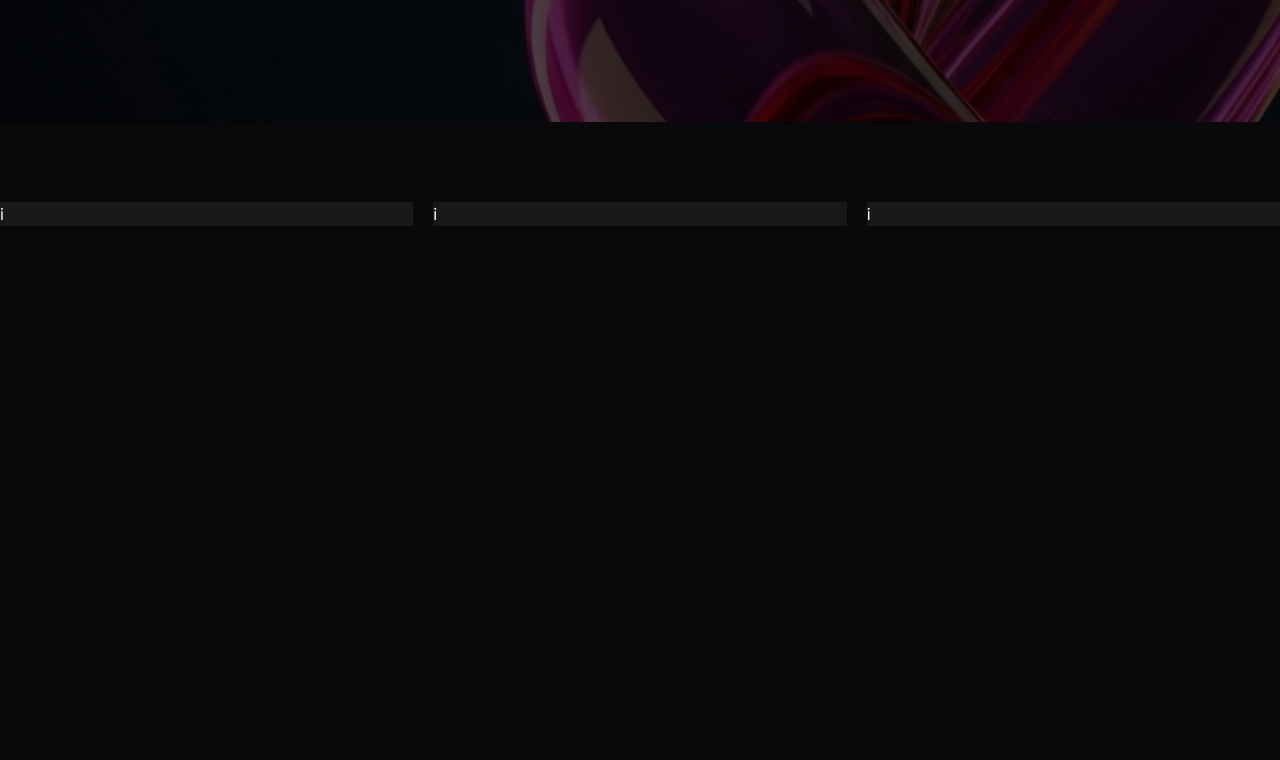
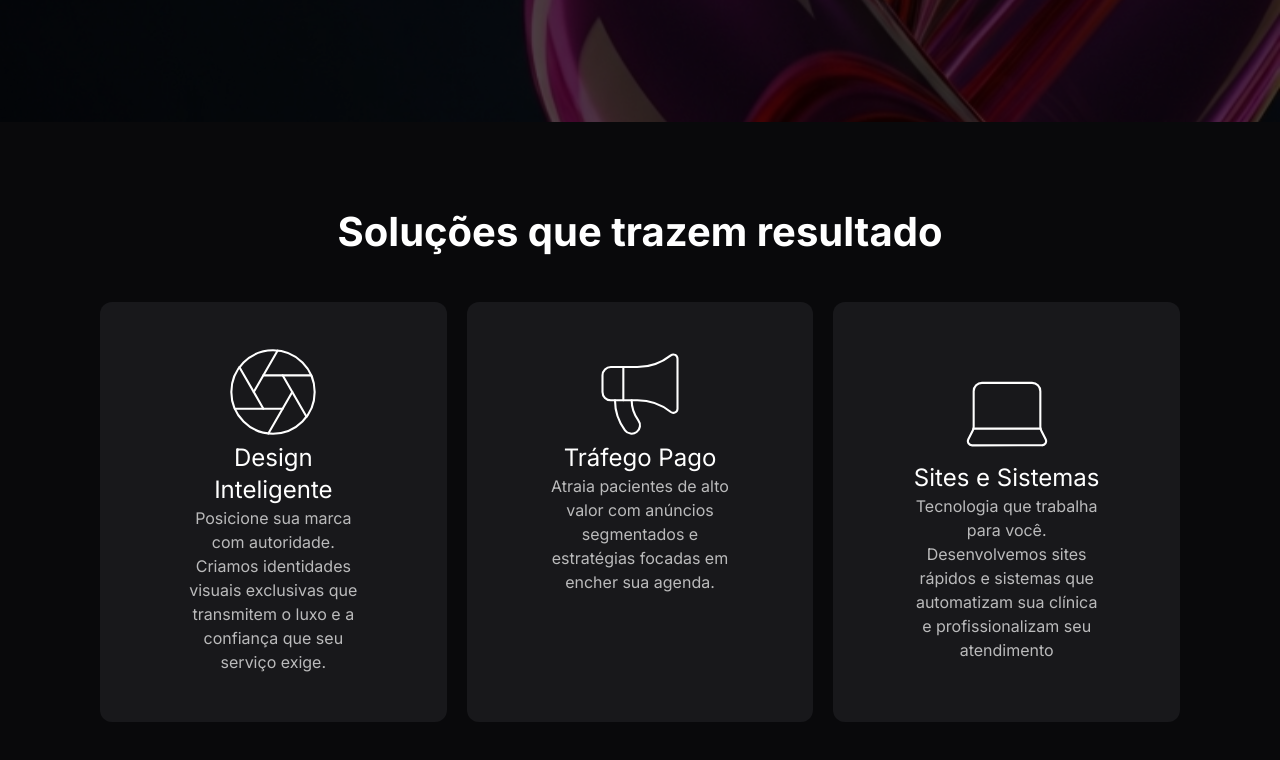
Before and after one commit to carloshenriquecarvalho/nexus-webpage, a website: page index.html in a window 1280 px wide. Shown: the part 678-1438 px from the top of the page. Before the commit the page ends 984 px from the top, so only its background shows below. Drawn offline with nearby package versions, Linux system fonts and the light colour scheme; files that its build step writes are made by us from their sources.

Commit message:
feature: finished services section

```diff
--- a/index.html
+++ b/index.html
@@ -13,7 +13,7 @@
 
 <body class="bg-zinc-950 text-white font-sans antialiased">
     <nav
-        class="fixed top-0 left-0 w-full z-50 py-5 lg:px-30 px-10 md:bg-gradient-to-r from-nexus-pink bg-black to-nexus-orange flex items-center justify-between">
+        class="fixed top-0 left-0 w-full z-50 py-5 lg:px-30 px-10 md:bg-gradient-to-r from-nexus-pink bg-zinc-900 to-nexus-orange flex items-center justify-between">
         <a href="#hero"><img src="src/assets/logo/white.png" class="w-20" alt="Logomarca Branca da Nexus"></a>
 
         <button id="menu-btn" class="md:hidden text-white focus:outline-none cursor-pointer">
@@ -50,32 +50,76 @@
     </nav>
     <section id="hero" class="relative w-full h-screen flex items-center justify-center overflow-hidden">
 
-        <img class="absolute inset-0 w-full h-full object-cover brightness-[0.3] z-0" src="src/assets/background/background-hero.png" alt="Background">
+        <img class="absolute inset-0 w-full h-full object-cover brightness-[0.3] z-0"
+            src="src/assets/background/background-hero.png" alt="Background">
 
         <div class="px-15 relative z-10 container mx-auto px-6 flex flex-col items-center text-center">
 
             <div class="max-w-3xl space-y-6">
                 <h1 class="text-4xl md:text-7xl font-extrabold text-white leading-tight">
-                    Sua clínica com <span class="text-transparent bg-clip-text bg-gradient-to-r from-nexus-pink to-nexus-orange">tecnologia de elite.</span>
+                    Sua clínica com <span
+                        class="text-transparent bg-clip-text bg-gradient-to-r from-nexus-pink to-nexus-orange">tecnologia
+                        de elite.</span>
                 </h1>
 
                 <p class="text-slate-300 text-lg md:text-2xl max-w-2xl mx-auto">
-                    Desenvolvemos ecossistemas digitais que automatizam sua captação e elevam o padrão do seu atendimento.
+                    Desenvolvemos ecossistemas digitais que automatizam sua captação e elevam o padrão do seu
+                    atendimento.
                 </p>
 
                 <div class="pt-4">
-                    <button class="bg-gradient-to-r from-nexus-pink to-nexus-orange text-white px-10 py-5 rounded-full font-bold text-xl shadow-lg shadow-nexus-pink/30 hover:scale-105 transition-transform cursor-pointer">
+                    <button
+                        class="bg-gradient-to-r from-nexus-pink to-nexus-orange text-white px-10 py-5 rounded-full font-bold text-xl shadow-lg shadow-nexus-pink/30 hover:scale-105 transition-transform cursor-pointer">
                         Quero escalar minha clínica!
                     </button>
                 </div>
             </div>
         </div>
     </section>
-    <section id="services" class="py-20 ">
-        <div class="grid grid-cols-1 md:grid-cols-3 gap-5">
-            <div class="bg-zinc-900">i</div>
-            <div class="bg-zinc-900">i</div>
-            <div class="bg-zinc-900">i</div>
+    <section id="services" class="gap-10 flex flex-col py-20 text-center px-10">
+        <h2 class="text-[40px] font-bold align-center ">Soluções que trazem resultado</h2>
+        <div class=" grid grid-cols-1 md:grid-cols-3 gap-5 px-15">
+            <div class="bg-zinc-900 py-10 px-20 items-center flex flex-col rounded-xl">
+                <svg xmlns="http://www.w3.org/2000/svg" width="100" height="100" viewBox="0 0 24 24" fill="none"
+                    stroke="currentColor" stroke-width="0.5" stroke-linecap="round" stroke-linejoin="round"
+                    class="lucide lucide-aperture-icon lucide-aperture">
+                    <circle cx="12" cy="12" r="10" />
+                    <path d="m14.31 8 5.74 9.94" />
+                    <path d="M9.69 8h11.48" />
+                    <path d="m7.38 12 5.74-9.94" />
+                    <path d="M9.69 16 3.95 6.06" />
+                    <path d="M14.31 16H2.83" />
+                    <path d="m16.62 12-5.74 9.94" />
+                </svg>
+                <p class="text-2xl">Design Inteligente</p>
+                <p class="opacity-70">Posicione sua marca com autoridade. Criamos identidades visuais exclusivas que transmitem o luxo e a
+                    confiança que seu serviço exige.</p>
+            </div>
+            <div class="bg-zinc-900 rounded-xl py-10 px-20 items-center flex flex-col">
+                <svg xmlns="http://www.w3.org/2000/svg" width="100" height="100" viewBox="0 0 24 24" fill="none"
+                    stroke="currentColor" stroke-width="0.5" stroke-linecap="round" stroke-linejoin="round"
+                    class="lucide lucide-megaphone-icon lucide-megaphone">
+                    <path
+                        d="M11 6a13 13 0 0 0 8.4-2.8A1 1 0 0 1 21 4v12a1 1 0 0 1-1.6.8A13 13 0 0 0 11 14H5a2 2 0 0 1-2-2V8a2 2 0 0 1 2-2z" />
+                    <path d="M6 14a12 12 0 0 0 2.4 7.2 2 2 0 0 0 3.2-2.4A8 8 0 0 1 10 14" />
+                    <path d="M8 6v8" />
+                </svg>
+                <p class="text-2xl">Tráfego Pago</p>
+                <p class="opacity-70">Atraia pacientes de alto valor com anúncios segmentados e estratégias focadas em encher sua agenda.
+                </p>
+            </div>
+            <div class="bg-zinc-900 rounded-xl py-15 px-20 items-center flex flex-col">
+                <svg xmlns="http://www.w3.org/2000/svg" width="100" height="100" viewBox="0 0 24 24" fill="none"
+                    stroke="currentColor" stroke-width="0.5" stroke-linecap="round" stroke-linejoin="round"
+                    class="lucide lucide-laptop-icon lucide-laptop">
+                    <path
+                        d="M18 5a2 2 0 0 1 2 2v8.526a2 2 0 0 0 .212.897l1.068 2.127a1 1 0 0 1-.9 1.45H3.62a1 1 0 0 1-.9-1.45l1.068-2.127A2 2 0 0 0 4 15.526V7a2 2 0 0 1 2-2z" />
+                    <path d="M20.054 15.987H3.946" />
+                </svg>
+                <p class="text-2xl">Sites e Sistemas</p>
+                <p class="opacity-70">Tecnologia que trabalha para você. Desenvolvemos sites rápidos e sistemas que automatizam sua clínica
+                    e profissionalizam seu atendimento</p>
+            </div>
         </div>
     </section>
 </body>
```
